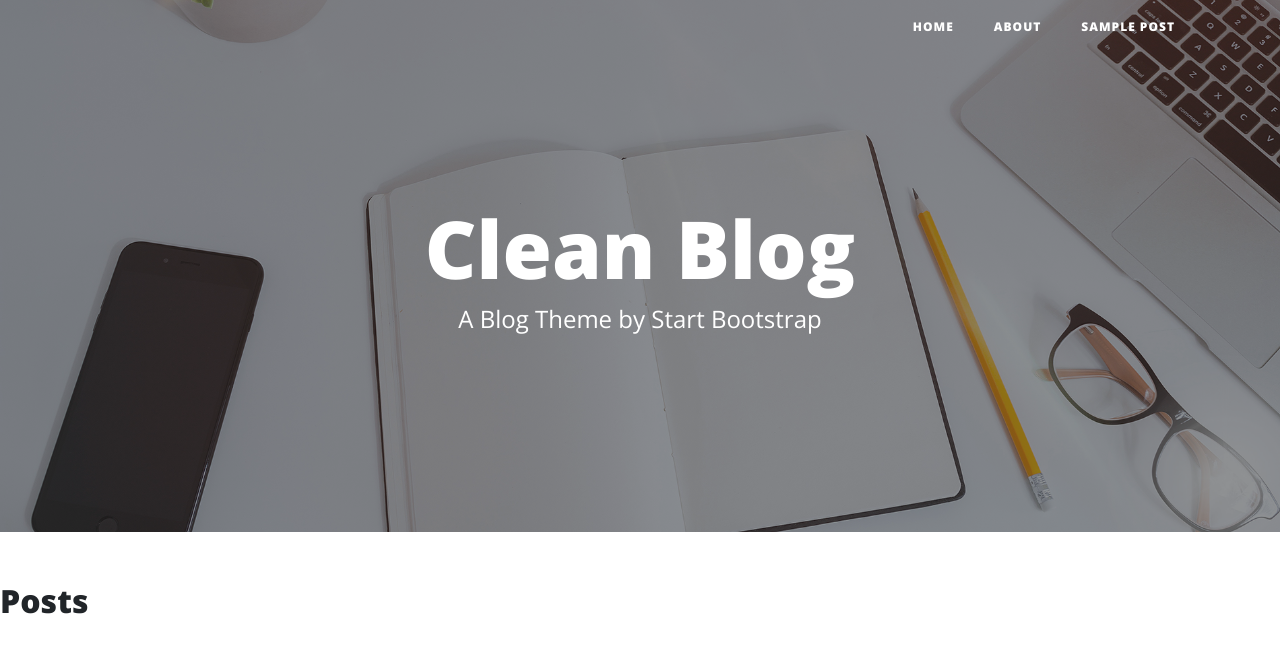
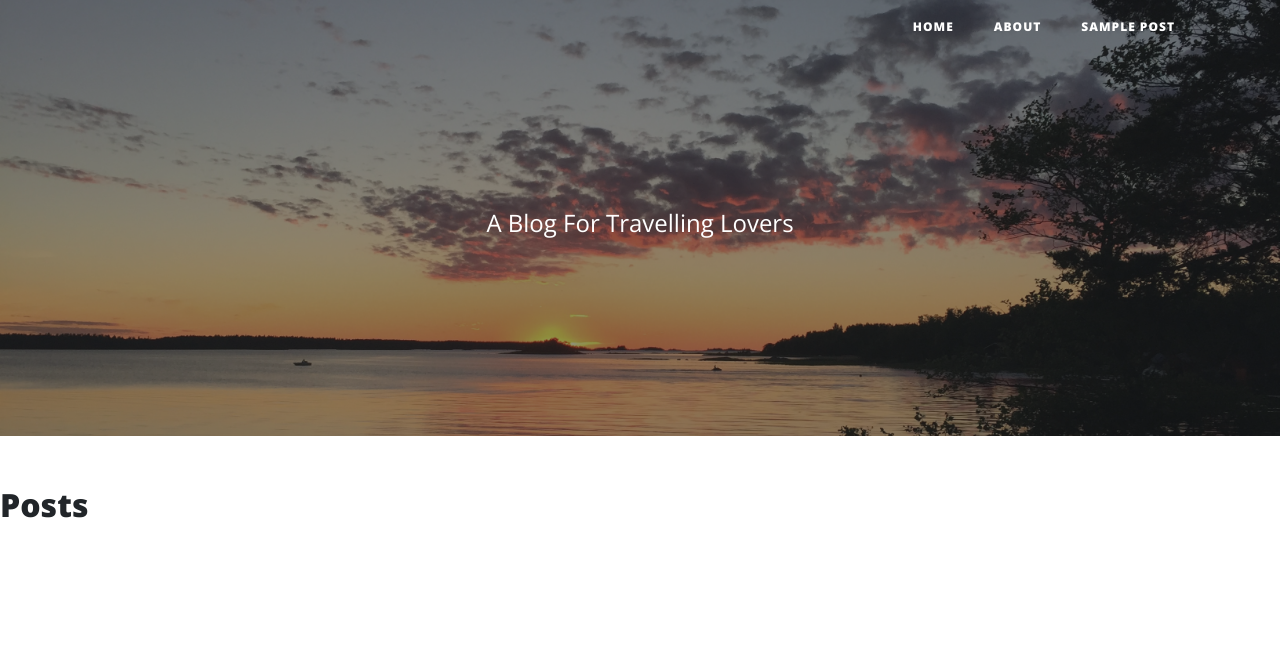
Before and after one commit to vasiuadriana/vasiuadriana.github.io, a Flask app: page / in a window 1280 px wide. Shown: the top 653 px of the page. Run offline with Flask 2, Linux system fonts and the light colour scheme; some libraries are stand-ins or nearby versions.

Commit message:
Add background image

```diff
--- a/blog/templates/base.html
+++ b/blog/templates/base.html
@@ -39,14 +39,13 @@
     </nav>
 
     <!-- Page Header -->
-    <header class="masthead" style="background-image: url('img/home-bg.jpg')">
+    <header class="masthead" style="background-image: url({{ url_for('static', filename='img/home-bg.jpg') }})">
       <div class="overlay"></div>
       <div class="container">
         <div class="row">
           <div class="col-lg-8 col-md-10 mx-auto">
             <div class="site-heading">
-              <h1>Clean Blog</h1>
-              <span class="subheading">A Blog Theme by Start Bootstrap</span>
+              <span class="subheading">A Blog For Travelling Lovers</span>
             </div>
           </div>
         </div>
--- a/index.html
+++ b/index.html
@@ -39,14 +39,13 @@
     </nav>
 
     <!-- Page Header -->
-    <header class="masthead" style="background-image: url('img/home-bg.jpg')">
+    <header class="masthead" style="background-image: url(/vasiuadriana.github.io/static/img/home-bg.jpg)">
       <div class="overlay"></div>
       <div class="container">
         <div class="row">
           <div class="col-lg-8 col-md-10 mx-auto">
             <div class="site-heading">
-              <h1>Clean Blog</h1>
-              <span class="subheading">A Blog Theme by Start Bootstrap</span>
+              <span class="subheading">A Blog For Travelling Lovers</span>
             </div>
           </div>
         </div>
```
Also changed, not shown: posts/test/index.html (+2 -3 lines), static/img/home-bg.jpg.
